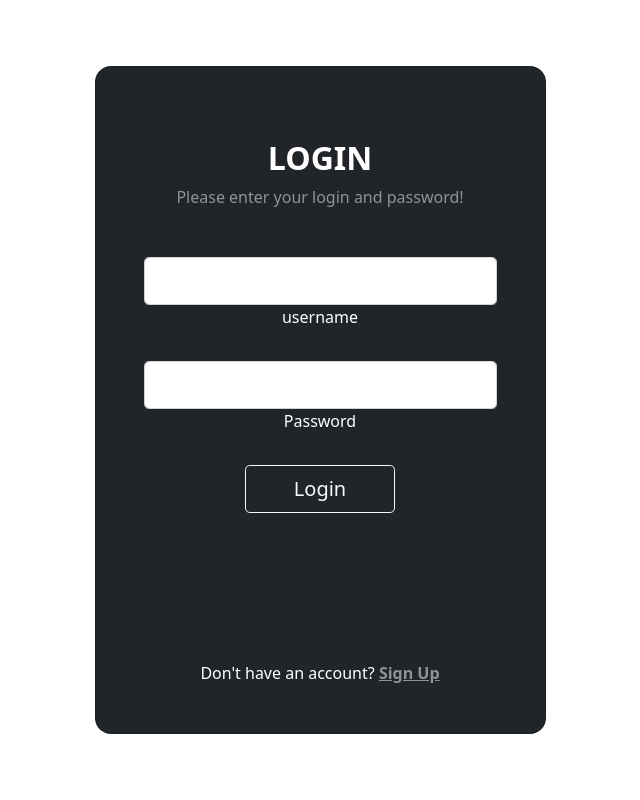
After one commit to Augmaster/Augmaster.github.io, a Django app: page /login in a window 1280 px wide. The commit adds this page. Shown: the whole page, without its empty margins (320-960 px from the left). Run offline with Django 4.2, Linux system fonts and the light colour scheme.

Commit message:
login et register page

```diff
--- a/Projects/BlogProject/blog/posts/urls.py
+++ b/Projects/BlogProject/blog/posts/urls.py
@@ -3,5 +3,8 @@ from django.urls import path
 from . import views
 
 urlpatterns = [
-    path('', views.index, name='index')
+    path('', views.index, name='index'),
+    path('login', views.login, name='login'),
+    path('register', views.register, name='register'),
+    path('logout', views.logout, name='logout')
 ]
--- a/Projects/BlogProject/blog/posts/views.py
+++ b/Projects/BlogProject/blog/posts/views.py
@@ -1,5 +1,54 @@
-from django.shortcuts import render
+from django.shortcuts import render, redirect
+from django.contrib.auth.models import User, auth
+from django.contrib import messages
 
 
 def index(request):
     return render(request, 'index.html')
+
+
+def register(request):
+    if request.method == 'POST':
+        username = request.POST['username']
+        email = request.POST['email']
+        password = request.POST['password']
+        password2 = request.POST['password2']
+
+        if password == password2:
+            if User.objects.filter(email=email).exists():
+                messages.info(request, 'Email already use')
+                return redirect('register')
+            elif User.objects.filter(username=username).exists():
+                messages.info(request, 'Username already use')
+                return redirect('register')
+            else:
+                user = User.objects.create_user(
+                    username=username, email=email, password=password)
+                user.save()
+                return redirect('login')
+        else:
+            messages.info(request, 'Passwords are not the same')
+            return redirect('register')
+    else:
+        return render(request, 'register.html')
+
+
+def login(request):
+    if request.method == 'POST':
+        username = request.POST['username']
+        password = request.POST['password']
+
+        user = auth.authenticate(username=username, password=password)
+
+        if user is not None:
+            auth.login(request, user)
+            return redirect('/')
+        else:
+            messages.info(request, 'Username or password invalid')
+    else:
+        return render(request, 'login.html')
+
+
+def logout(request):
+    auth.logout(request)
+    return redirect('/')
--- a/Projects/BlogProject/blog/templates/index.html
+++ b/Projects/BlogProject/blog/templates/index.html
@@ -55,7 +55,11 @@
           <a class="blog-header-logo text-dark" href="#">Projet BLOG</a>
         </div>
         <div class="col-4 d-flex justify-content-end align-items-center">
-          <a class="btn btn-sm btn-outline-secondary" href="#">Sign up</a>
+          {% if user.is_authenticated %}
+          <a class="btn btn-sm btn-outline-secondary" href="logout">Logout</a>
+          {% else %}
+          <a class="btn btn-sm btn-outline-secondary" href="login">Sign up</a>
+          {% endif %}
         </div>
       </div>
     </header>
--- /dev/null
+++ b/Projects/BlogProject/blog/templates/login.html
@@ -0,0 +1,67 @@
+<!DOCTYPE html>
+<html lang="en">
+
+<head>
+    <meta charset="UTF-8">
+    <meta http-equiv="X-UA-Compatible" content="IE=edge">
+    <meta name="viewport" content="width=device-width, initial-scale=1.0">
+    <title>Login</title>
+    <link href="https://cdn.jsdelivr.net/npm/bootstrap@5.1.3/dist/css/bootstrap.min.css" rel="stylesheet"
+        integrity="sha384-1BmE4kWBq78iYhFldvKuhfTAU6auU8tT94WrHftjDbrCEXSU1oBoqyl2QvZ6jIW3" crossorigin="anonymous">
+</head>
+
+<body>
+    <section class="vh-100 gradient-custom">
+        <div class="container py-5 h-100">
+            <div class="row d-flex justify-content-center align-items-center h-100">
+                <div class="col-12 col-md-8 col-lg-6 col-xl-5">
+                    <div class="card bg-dark text-white" style="border-radius: 1rem;">
+                        <div class="card-body p-5 text-center">
+
+                            <div class="mb-md-5 mt-md-4 pb-5">
+
+                                <h2 class="fw-bold mb-2 text-uppercase">Login</h2>
+                                <p class="text-white-50 mb-5">Please enter your login and password!</p>
+                                <form action="login" method="POST">
+                                    {% csrf_token %}
+                                    {% for message in messages %}
+                                    <h4 style="color: red;">{{message}}</h4>
+                                    {% endfor %}
+                                    <div class="form-outline form-white mb-4">
+                                        <input type="text" name="username" id="typeEmailX"
+                                            class="form-control form-control-lg" />
+                                        <label class="form-label" for="typeEmailX">username</label>
+                                    </div>
+
+                                    <div class="form-outline form-white mb-4">
+                                        <input type="password" id="typePasswordX" class="form-control form-control-lg"
+                                            name="password" />
+                                        <label class="form-label" for="typePasswordX">Password</label>
+                                    </div>
+                                    <button class="btn btn-outline-light btn-lg px-5" type="submit">Login</button>
+
+                                    <div class="d-flex justify-content-center text-center mt-4 pt-1">
+                                        <a href="#!" class="text-white"><i class="fab fa-facebook-f fa-lg"></i></a>
+                                        <a href="#!" class="text-white"><i
+                                                class="fab fa-twitter fa-lg mx-4 px-2"></i></a>
+                                        <a href="#!" class="text-white"><i class="fab fa-google fa-lg"></i></a>
+                                    </div>
+                                </form>
+                            </div>
+
+                            <div>
+                                <p class="mb-0">Don't have an account? <a href="register"
+                                        class="text-white-50 fw-bold">Sign
+                                        Up</a></p>
+                            </div>
+
+                        </div>
+                    </div>
+                </div>
+            </div>
+        </div>
+    </section>
+
+</body>
+
+</html>
```
Also changed, not shown: Projects/BlogProject/blog/static/blog.css (+11 -0 lines), Projects/BlogProject/blog/static/blog.rtl.css (deleted, +0 -103 lines), Projects/BlogProject/blog/templates/register.html (added, +73 -0 lines), Projects/BlogProject/blog/db.sqlite3.
